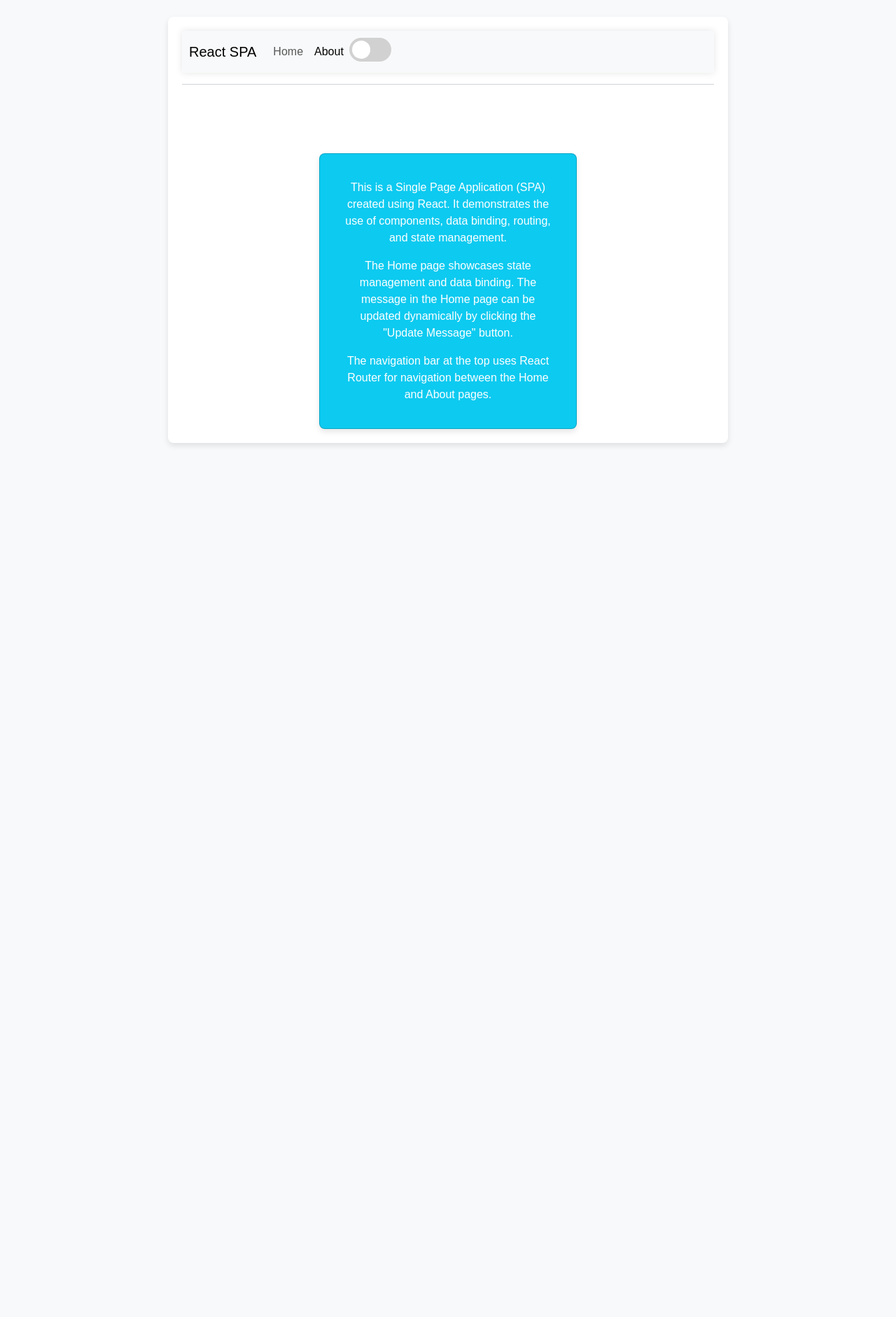
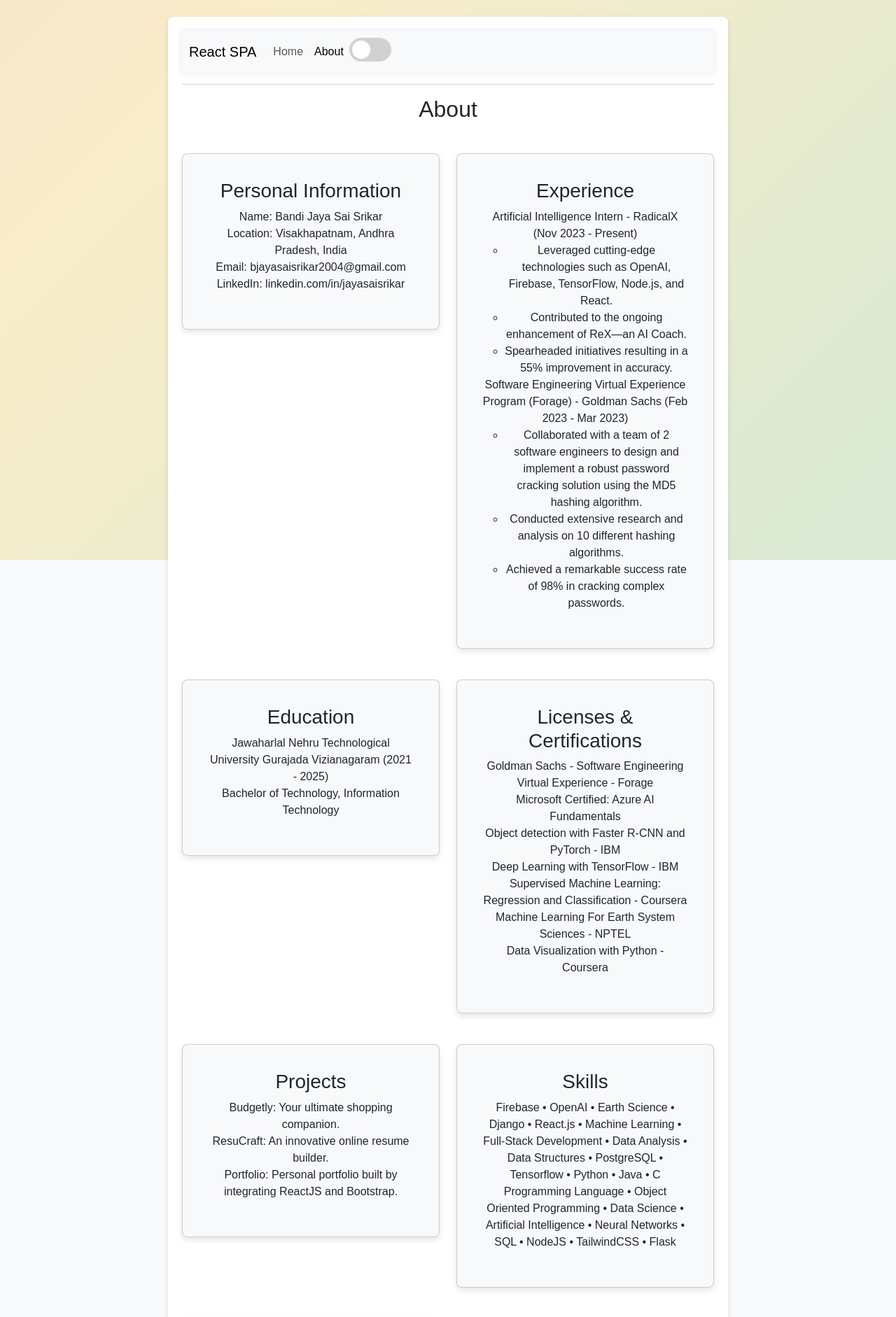
Before and after one commit to jayasaisrikar/React-SPA, a React (Create React App) app: page /about in a window 1280 px wide. Shown: the top 1882 px of the page at 70% size. Before the commit the page ends 800 px from the top, so only its background shows below. Built offline with nearby package versions, Linux system fonts and the light colour scheme.

Commit message:
Updated About.js, App.js and App.css

```diff
--- a/src/App.css
+++ b/src/App.css
@@ -111,3 +111,46 @@ input:checked + .slider {
 input:checked + .slider:before {
   transform: translateX(26px); /* Move the slider button to the right when in dark mode */
   }
+
+  /* Add these styles to App.css */
+.card-hover:hover {
+  transform: translateY(-5px);
+  box-shadow: 0 15px 30px rgba(0, 0, 0, 0.1);
+  transition: transform 0.3s, box-shadow 0.3s;
+}
+
+.background-overlay {
+  position: fixed;
+  top: 0;
+  left: 0;
+  width: 100%;
+  height: 100%;
+  z-index: -1;
+  opacity: 0.2;
+  pointer-events: none; /* Add this line to make sure the overlay doesn't block interactions */
+}
+
+/* Dynamic Background Animation */
+.background-overlay::before {
+  content: '';
+  position: absolute;
+  top: 0;
+  left: 0;
+  width: 100%;
+  height: 100%;
+  background: linear-gradient(-45deg, #4285f4, #34a853, #fbbc05, #ea4335, #4285f4);
+  background-size: 400% 400%;
+  animation: gradient 15s ease infinite;
+}
+
+@keyframes gradient {
+  0% {
+    background-position: 0% 0%;
+  }
+  50% {
+    background-position: 100% 0%;
+  }
+  100% {
+    background-position: 0% 0%;
+  }
+}
--- a/src/components/About.js
+++ b/src/components/About.js
@@ -1,35 +1,124 @@
 // src/components/About.js
 import React, { useEffect } from 'react';
 
-function About() {
+function About({ darkMode }) {
   useEffect(() => {
     // Animate on component mount
     const aboutElement = document.getElementById('about');
-    aboutElement.classList.add('fadeIn');
+    aboutElement.classList.add('animate__animated', 'animate__fadeIn');
   }, []);
 
   return (
-    <div id="about" className="text-center mt-3">
-      <h2 className="text-white">About</h2>
-      <div className="row mt-4">
-        <div className="col-md-6 offset-md-3">
-          <div className="card text-white bg-info">
-            <div className="card-body">
-              <p className="card-text">
-                This is a Single Page Application (SPA) created using React. It demonstrates the use of components, data
-                binding, routing, and state management.
-              </p>
-              <p className="card-text">
-                The Home page showcases state management and data binding. The message in the Home page can be updated
-                dynamically by clicking the "Update Message" button.
-              </p>
-              <p className="card-text">
-                The navigation bar at the top uses React Router for navigation between the Home and About pages.
-              </p>
+    <div className="about-container">
+      <div id="about" className={`text-center mt-3 ${darkMode ? 'text-white' : 'text-dark'}`}>
+        <h2>About</h2>
+        <div className="row mt-4">
+          {/* Personal Information */}
+          <div className="col-md-6">
+            <div className={`card mb-4 ${darkMode ? 'bg-dark text-light' : 'bg-light text-dark'} animate__animated animate__fadeInLeft animate__delay-1s card-hover`}>
+              <div className="card-body">
+                <h3 className="card-title">Personal Information</h3>
+                <ul className="list-unstyled">
+                  <li>Name: Bandi Jaya Sai Srikar</li>
+                  <li>Location: Visakhapatnam, Andhra Pradesh, India</li>
+                  <li>Email: bjayasaisrikar2004@gmail.com</li>
+                  <li>LinkedIn: linkedin.com/in/jayasaisrikar</li>
+                </ul>
+              </div>
             </div>
           </div>
+
+          {/* Experience */}
+          <div className="col-md-6">
+            <div className={`card mb-4 ${darkMode ? 'bg-dark text-light' : 'bg-light text-dark'} animate__animated animate__fadeInRight animate__delay-1s card-hover`}>
+              <div className="card-body">
+                <h3 className="card-title">Experience</h3>
+                <ul className="list-unstyled">
+                <li>Artificial Intelligence Intern - RadicalX (Nov 2023 - Present)</li>
+                    <ul>
+                      <li>Leveraged cutting-edge technologies such as OpenAI, Firebase, TensorFlow, Node.js, and React.</li>
+                      <li>Contributed to the ongoing enhancement of ReX—an AI Coach.</li>
+                      <li>Spearheaded initiatives resulting in a 55% improvement in accuracy.</li>
+                    </ul>
+                    <li>Software Engineering Virtual Experience Program (Forage) - Goldman Sachs (Feb 2023 - Mar 2023)</li>
+                    <ul>
+                      <li>Collaborated with a team of 2 software engineers to design and implement a robust password cracking solution using the MD5 hashing algorithm.</li>
+                      <li>Conducted extensive research and analysis on 10 different hashing algorithms.</li>
+                      <li>Achieved a remarkable success rate of 98% in cracking complex passwords.</li>
+                    </ul>
+                </ul>
+              </div>
+            </div>
+          </div>
+          <div className="col-md-6">
+            <div className={`card mb-4 ${darkMode ? 'bg-dark text-light' : 'bg-light text-dark'} animate__animated animate__fadeInRight animate__delay-1s card-hover`}>
+              <div className="card-body">
+                <h3 className="card-title">Education</h3>
+                <ul className="list-unstyled">
+                <li>Jawaharlal Nehru Technological University Gurajada Vizianagaram (2021 - 2025)</li>
+                    <li>Bachelor of Technology, Information Technology</li>
+                </ul>
+              </div>
+            </div>
+          </div>
+
+          {/* ... (repeat the pattern for other sections) ... */}
+          <div className="col-md-6">
+            <div className={`card mb-4 ${darkMode ? 'bg-dark text-light' : 'bg-light text-dark'} animate__animated animate__fadeInRight animate__delay-1s card-hover`}>
+              <div className="card-body">
+                <h3 className="card-title">Licenses & Certifications</h3>
+                <ul className="list-unstyled">
+                <li>Goldman Sachs - Software Engineering Virtual Experience - Forage</li>
+                    <li>Microsoft Certified: Azure AI Fundamentals</li>
+                    <li>Object detection with Faster R-CNN and PyTorch - IBM</li>
+                    <li>Deep Learning with TensorFlow - IBM</li>
+                    <li>Supervised Machine Learning: Regression and Classification - Coursera</li>
+                    <li>Machine Learning For Earth System Sciences - NPTEL</li>
+                    <li>Data Visualization with Python - Coursera</li>
+                </ul>
+              </div>
+            </div>
+          </div>
+
+          <div className="col-md-6">
+            <div className={`card mb-4 ${darkMode ? 'bg-dark text-light' : 'bg-light text-dark'} animate__animated animate__fadeInRight animate__delay-1s card-hover`}>
+              <div className="card-body">
+                <h3 className="card-title">Projects</h3>
+                <ul className="list-unstyled">
+                <li>Budgetly: Your ultimate shopping companion.</li>
+                    <li>ResuCraft: An innovative online resume builder.</li>
+                    <li>Portfolio: Personal portfolio built by integrating ReactJS and Bootstrap.</li>
+                </ul>
+              </div>
+            </div>
+          </div>
+
+          <div className="col-md-6">
+            <div className={`card mb-4 ${darkMode ? 'bg-dark text-light' : 'bg-light text-dark'} animate__animated animate__fadeInRight animate__delay-1s card-hover`}>
+              <div className="card-body">
+                <h3 className="card-title">Skills</h3>
+                <ul className="list-unstyled">
+                <li>Firebase • OpenAI • Earth Science • Django • React.js • Machine Learning • Full-Stack Development • Data Analysis • Data Structures • PostgreSQL • Tensorflow • Python • Java • C Programming Language • Object Oriented Programming • Data Science • Artificial Intelligence • Neural Networks • SQL • NodeJS • TailwindCSS • Flask</li>
+                  </ul>
+              </div>
+            </div>
+          </div>
+
+          <div className="col-md-6">
+            <div className={`card mb-4 ${darkMode ? 'bg-dark text-light' : 'bg-light text-dark'} animate__animated animate__fadeInRight animate__delay-1s card-hover`}>
+              <div className="card-body">
+                <h3 className="card-title">Publications</h3>
+                <ul className="list-unstyled">
+                <li>Deep Neural Networks – Frequently utilized in pattern recognition tasks where it is impossible to generate a quantitative, human-comprehensible description of the data generation process.</li>
+                  </ul>
+              </div>
+            </div>
+          </div>
+
+
         </div>
       </div>
+      <div className={`background-overlay ${darkMode ? 'bg-dark' : 'bg-light'}`}></div>
     </div>
   );
 }
```
